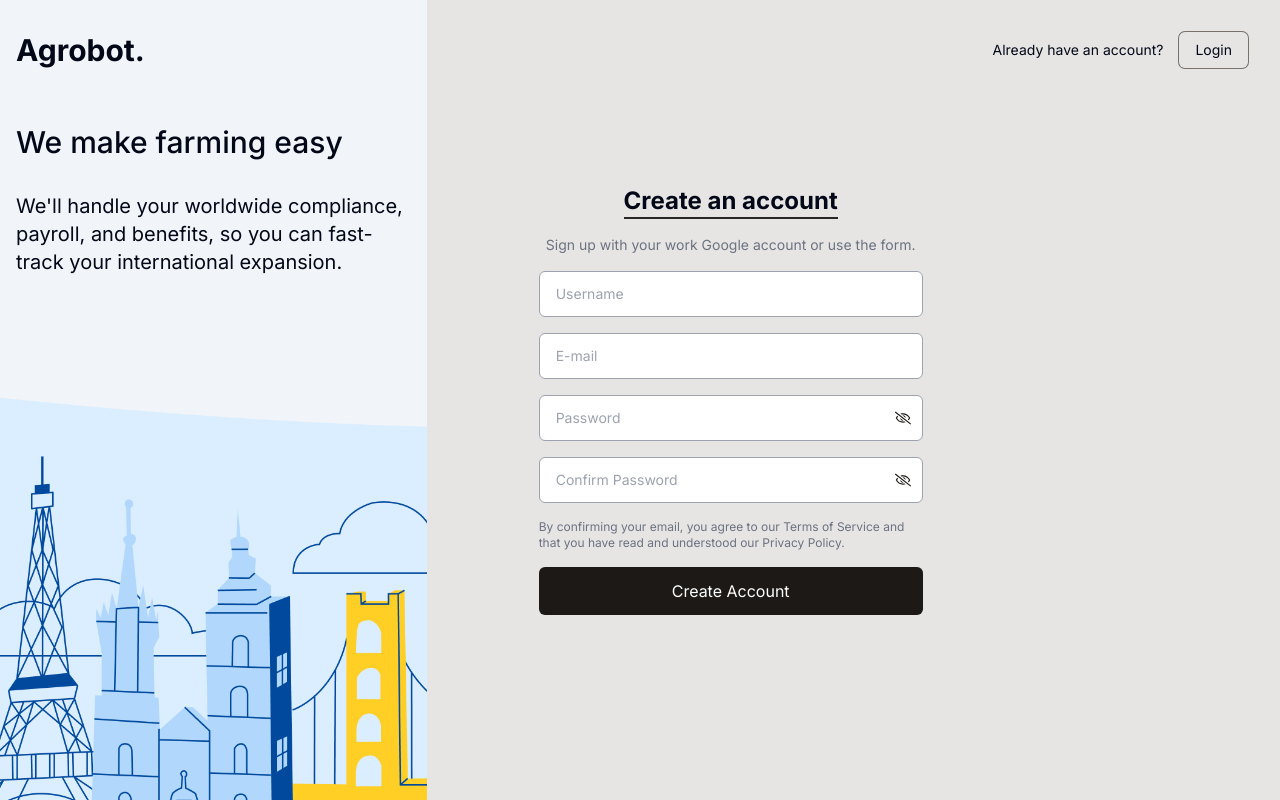
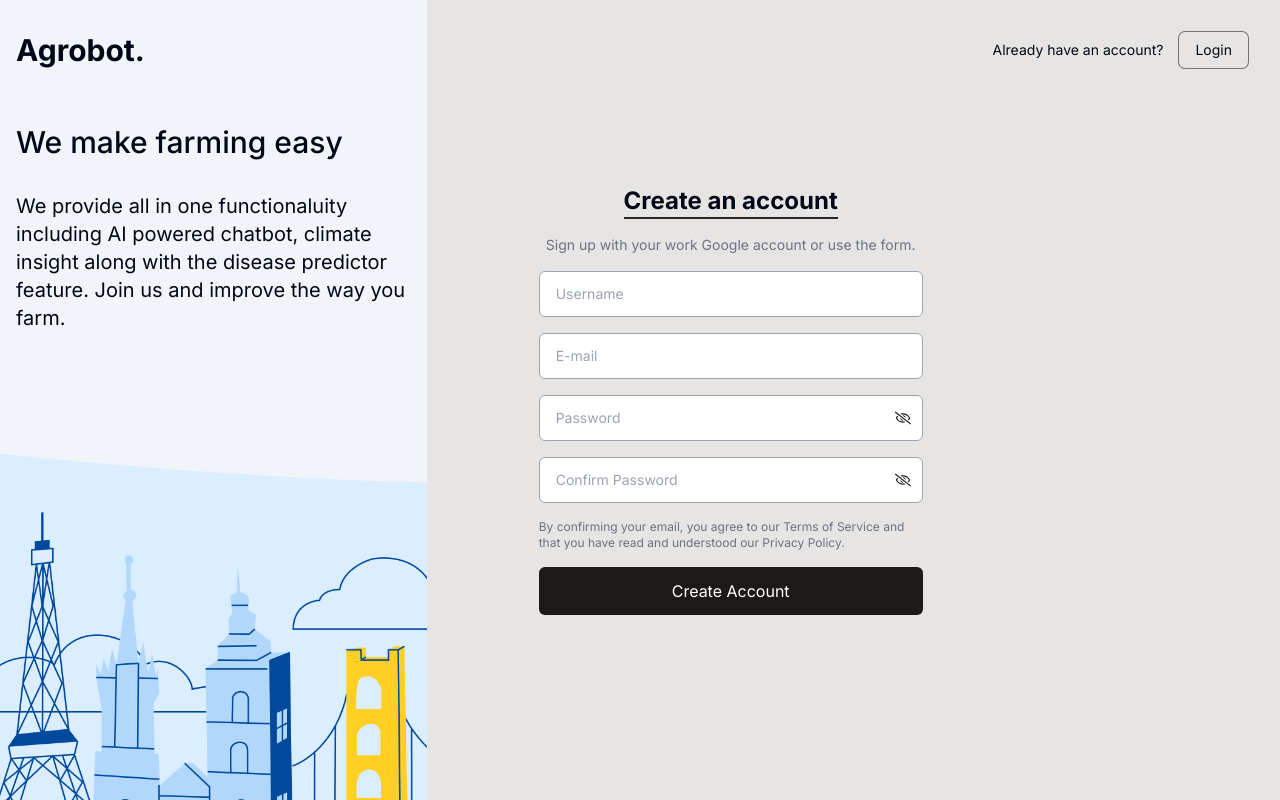
Before and after one commit to Sujanban/agrobot, a React (Vite) app in the folder client/: page /register in a window 1280 px wide. Built offline with nearby package versions, Linux system fonts and the light colour scheme.

Commit message:
finishing touches in login and register pages

```diff
--- a/client/src/pages/Login.jsx
+++ b/client/src/pages/Login.jsx
@@ -30,7 +30,8 @@ const Login = () => {
           <h1 className='px-4 py-2 text-3xl font-medium'>
             We make farming easy
           </h1>
-          <p className='px-4 py-2 text-xl '>We'll handle your worldwide compliance, payroll, and benefits, so you can fast-track your international expansion.
+          <p className='px-4 py-2 text-xl '>
+          We provide all in one functionaluity including AI powered chatbot, climate insight along with the disease predictor feature. Join us and improve the way you farm.
           </p>
           <img className='w-full object-cover' src={signupimg} alt="" />
 
--- a/client/src/pages/Register.jsx
+++ b/client/src/pages/Register.jsx
@@ -36,7 +36,8 @@ const Register = () => {
           <h1 className='px-4 py-2 text-3xl font-medium'>
             We make farming easy
           </h1>
-          <p className='px-4 py-2 text-xl '>We'll handle your worldwide compliance, payroll, and benefits, so you can fast-track your international expansion.
+          <p className='px-4 py-2 text-xl '>
+            We provide all in one functionaluity including AI powered chatbot, climate insight along with the disease predictor feature. Join us and improve the way you farm.
           </p>
           <img className='w-full object-cover' src={signupimg} alt="" />
         </div>
@@ -56,7 +57,7 @@ const Register = () => {
               <div>
                 <input
                   onChange={(e) => setFormData({ ...formData, email: e.target.value })}
-                  type="text" placeholder='E-mail'
+                  type="email" placeholder='E-mail'
                   className='w-full px-4 py-3 border border-gray-400 rounded-md text-sm' />
               </div>
               <div className='relative'>
```
